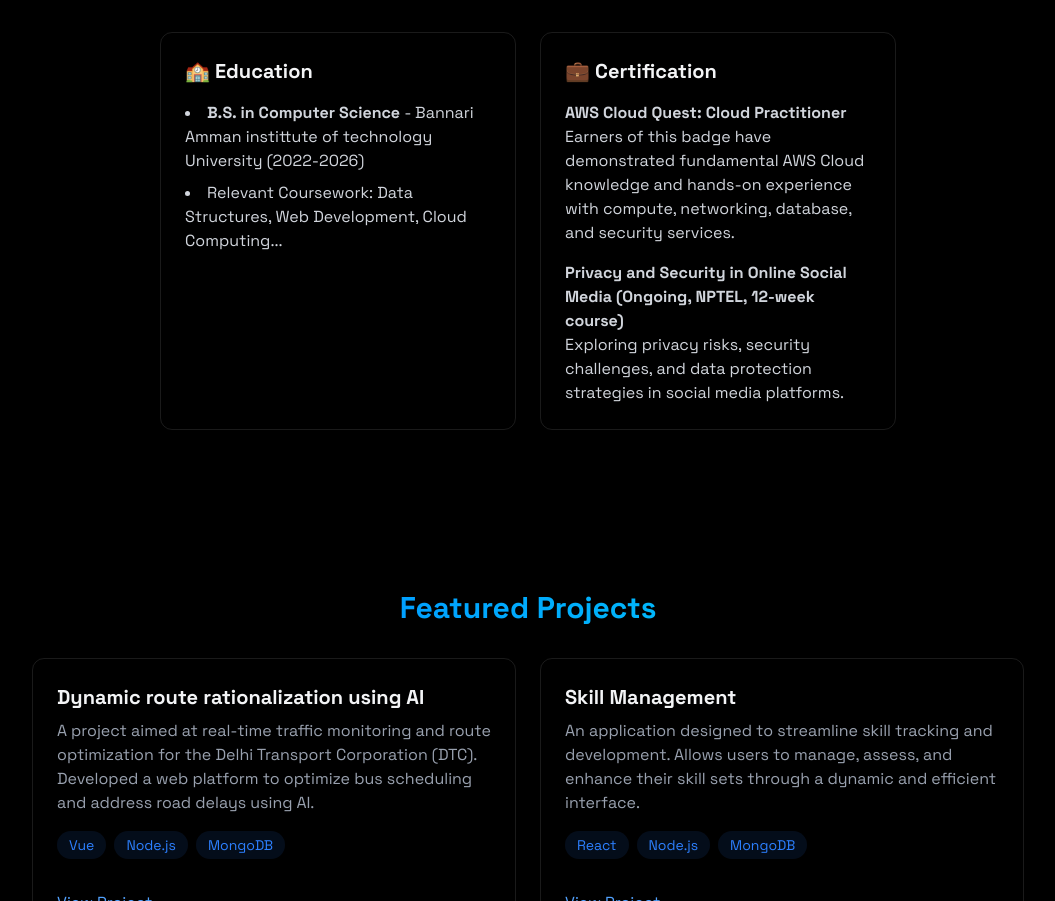
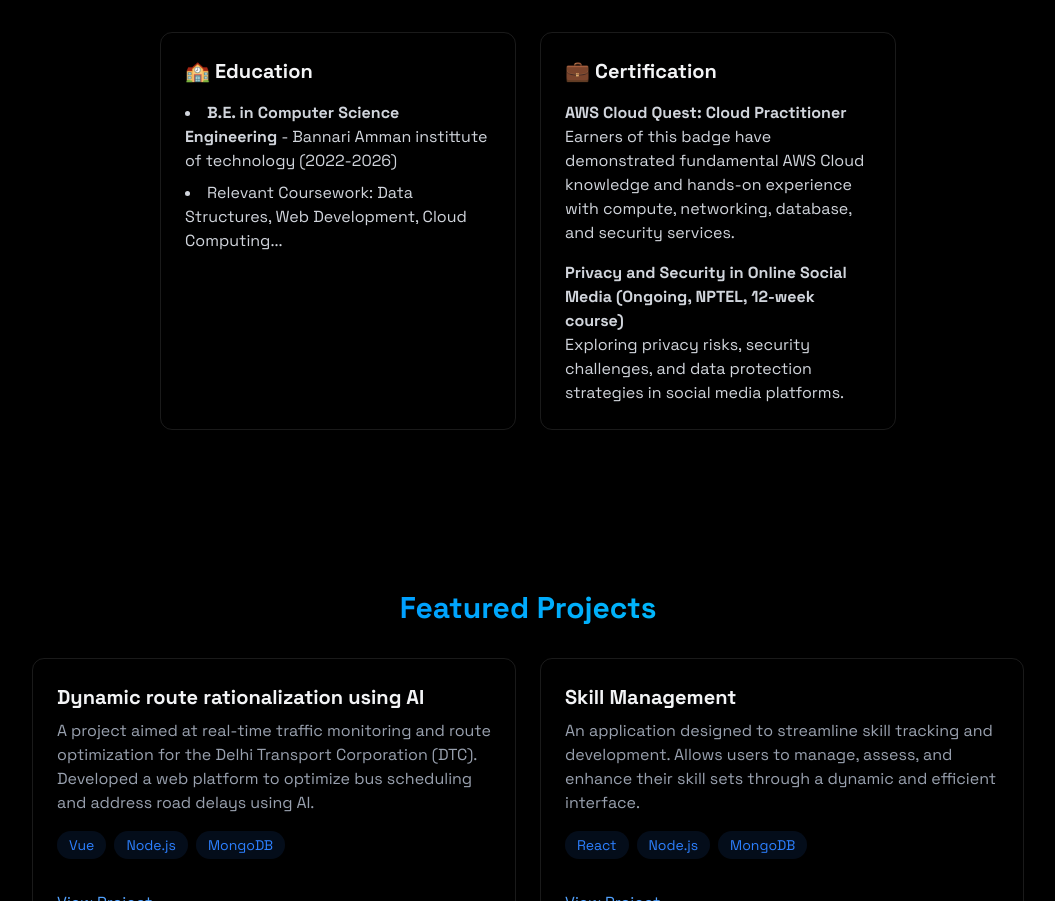
Before and after one commit to shrisoundharyaa/Soundharyaa_portfolio, a React (Vite) app in the folder my-profolio/: page / in a window 1280 px wide. Shown: the part 1242-2143 px from the top of the page, without its empty margins (112-1167 px from the left). Built offline with nearby package versions, Linux system fonts and the light colour scheme.

Commit message:
changed some mistakes

```diff
--- a/my-profolio/src/components/sections/About.jsx
+++ b/my-profolio/src/components/sections/About.jsx
@@ -68,7 +68,7 @@ export const About = () => {
               <h3 className="text-xl font-bold mb-4"> 🏫 Education </h3>
               <ul className="list-disc list-inside text-gray-300 space-y-2">
                 <li>
-                  <strong> B.S. in Computer Science </strong> - Bannari Amman instittute of technology University
+                  <strong> B.E. in Computer Science Engineering </strong> - Bannari Amman instittute of technology
                   (2022-2026)
                 </li>
                 <li>
```
